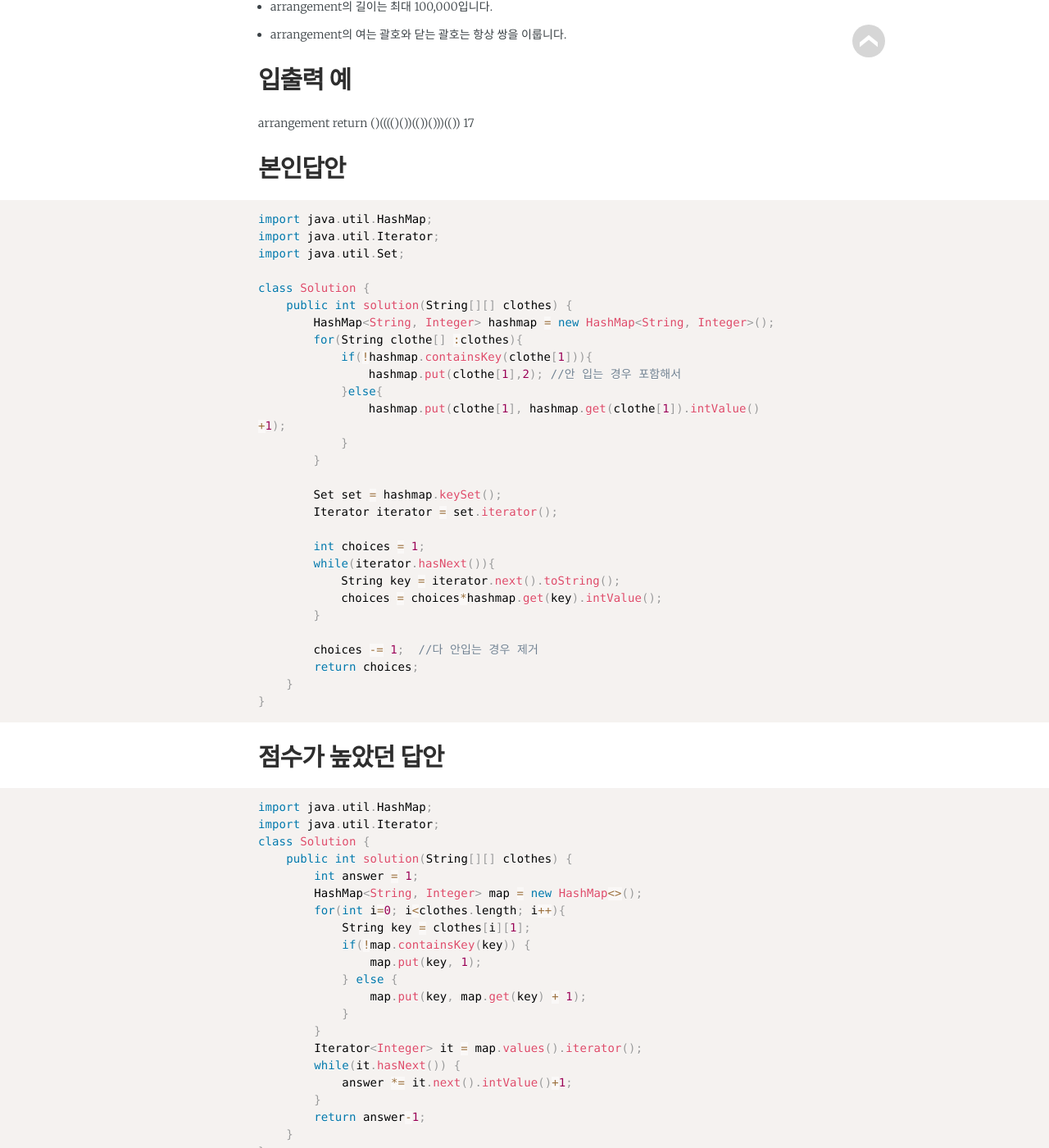
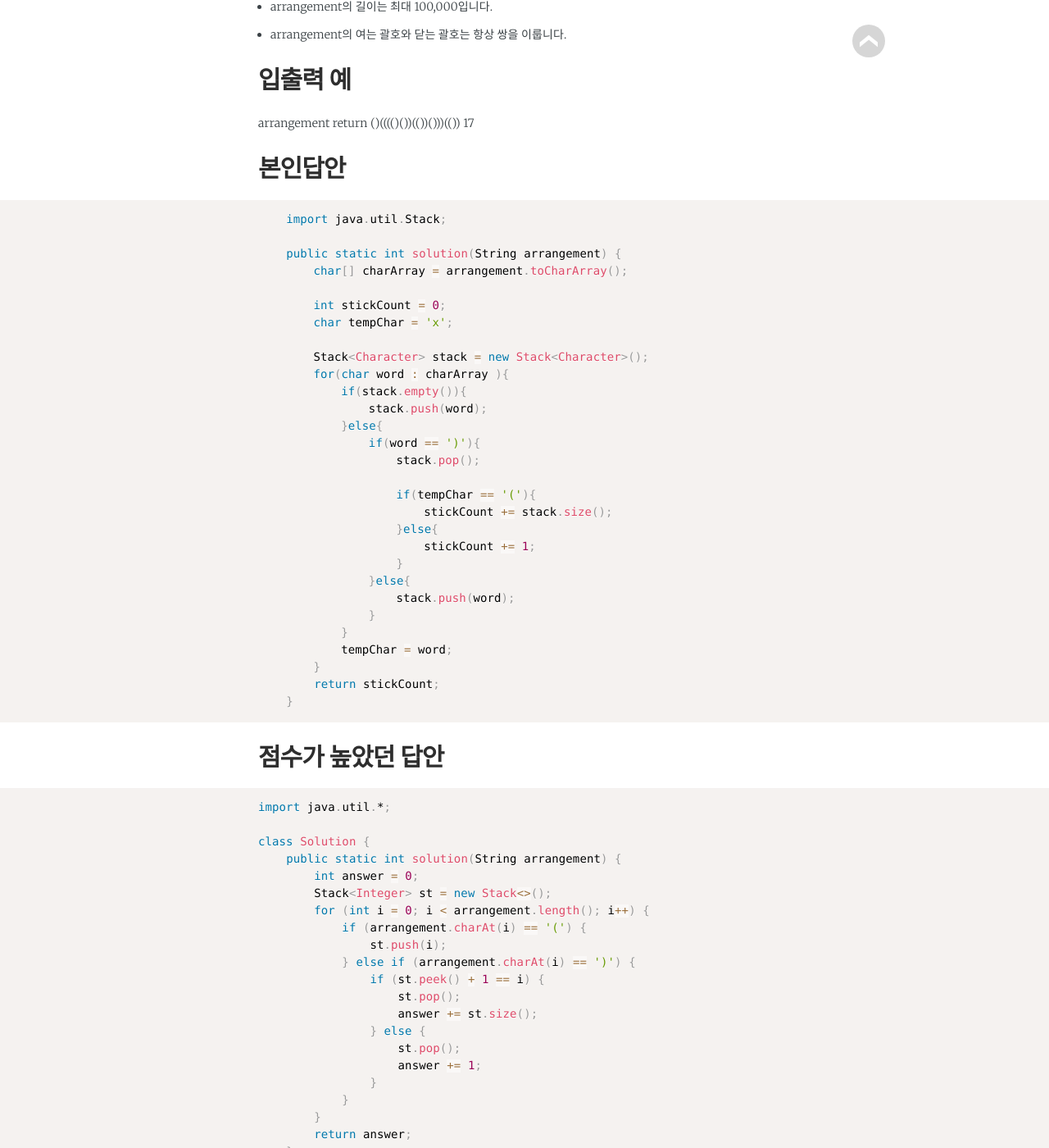
Before and after one commit to jwillmer/jekyllDecent, a Jekyll site: the page built from _posts/2019-02-13-algorithm-stack-queue-1.md, in a window 1280 px wide and 1400 px high, scrolled down 1224 px. Shown: the whole window at 82% size. Built offline with Jekyll 4.4.1, drawn with Linux system fonts in a browser that asks for light colours; some web fonts are replaced; some of the changed text lies outside the part shown.

Commit message:
Update 2019-02-13-algorithm-stack-queue-1.md

````diff
--- a/_posts/2019-02-13-algorithm-stack-queue-1.md
+++ b/_posts/2019-02-13-algorithm-stack-queue-1.md
@@ -46,63 +46,63 @@ arrangement	            return
 ## 본인답안
 
 ```java
-import java.util.HashMap;
-import java.util.Iterator;
-import java.util.Set;
+    import java.util.Stack;
 
-class Solution {
-    public int solution(String[][] clothes) {
-    	HashMap<String, Integer> hashmap = new HashMap<String, Integer>();
-    	for(String clothe[] :clothes){
-    		if(!hashmap.containsKey(clothe[1])){
-    			hashmap.put(clothe[1],2); //안 입는 경우 포함해서
+    public static int solution(String arrangement) {
+    	char[] charArray = arrangement.toCharArray();
+
+    	int stickCount = 0;
+    	char tempChar = 'x';
+
+    	Stack<Character> stack = new Stack<Character>();
+    	for(char word : charArray ){
+    		if(stack.empty()){
+    			stack.push(word);
     		}else{
-    			hashmap.put(clothe[1], hashmap.get(clothe[1]).intValue() +1);
+    			if(word == ')'){
+    				stack.pop();
+
+    				if(tempChar == '('){
+    					stickCount += stack.size();
+    				}else{
+    					stickCount += 1;
+    				}
+    			}else{
+    				stack.push(word);
+    			}
     		}
+    		tempChar = word;
     	}
-
-    	Set set = hashmap.keySet();
-    	Iterator iterator = set.iterator();
-
-    	int choices = 1;
-    	while(iterator.hasNext()){
-    		String key = iterator.next().toString();
-    		choices = choices*hashmap.get(key).intValue();
-    	}
-
-    	choices -= 1;  //다 안입는 경우 제거
-        return choices;
+        return stickCount;
     }
-}
 ```
 
 
 ## 점수가 높았던 답안
 
 ```java
-import java.util.HashMap;
-import java.util.Iterator;
+import java.util.*;
+
 class Solution {
-    public int solution(String[][] clothes) {
-        int answer = 1;
-        HashMap<String, Integer> map = new HashMap<>();
-        for(int i=0; i<clothes.length; i++){
-            String key = clothes[i][1];
-            if(!map.containsKey(key)) {
-                map.put(key, 1);
-            } else {
-                map.put(key, map.get(key) + 1);
+    public static int solution(String arrangement) {
+        int answer = 0;
+        Stack<Integer> st = new Stack<>();
+        for (int i = 0; i < arrangement.length(); i++) {
+            if (arrangement.charAt(i) == '(') {
+                st.push(i);
+            } else if (arrangement.charAt(i) == ')') {
+                if (st.peek() + 1 == i) {
+                    st.pop();
+                    answer += st.size();
+                } else {
+                    st.pop();
+                    answer += 1;
+                }
             }
         }
-        Iterator<Integer> it = map.values().iterator();
-        while(it.hasNext()) {
-            answer *= it.next().intValue()+1;
-        }
-        return answer-1;
+        return answer;
     }
 }
 ```
 
 ## 알게된 점 및 아쉬운 점
-
- - Iterator를 통해 key와 value를 가져올 때 불필요한 코드가 많아 보이네요
````
